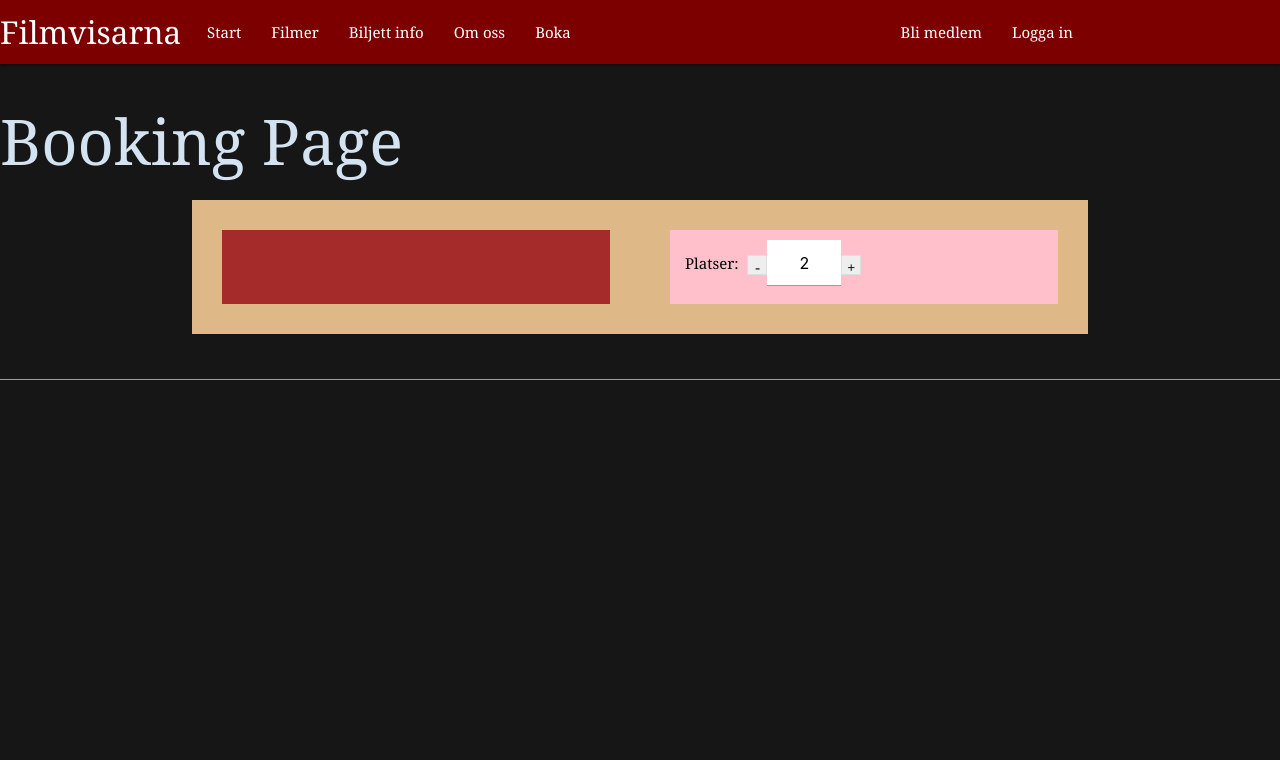
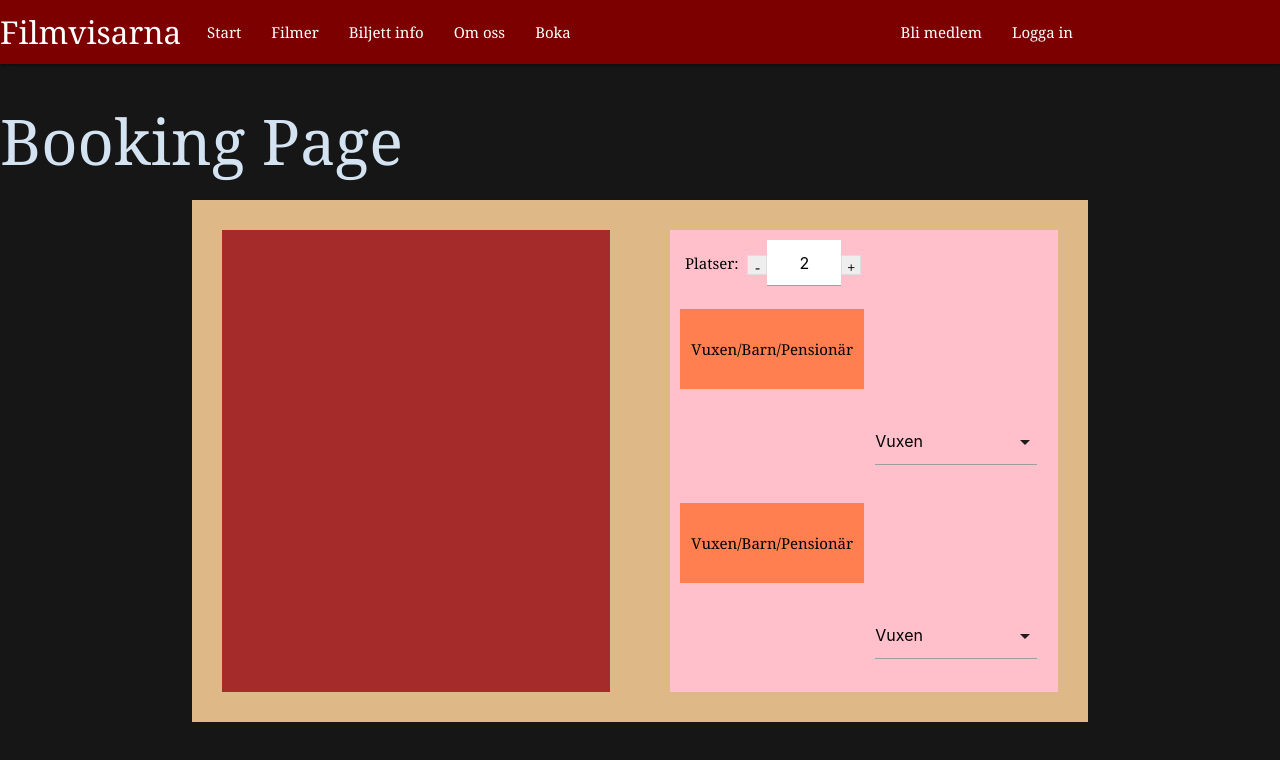
Before and after one commit to ali94160/filmvisarna-grupp3, a Vue app in the folder frontend/: page /booking in a window 1280 px wide. Shown: the top 760 px of the page. Built offline with nearby package versions, Linux system fonts and the light colour scheme; no server answers.

Commit message:
connected input to seats
pp w/ AT

```diff
--- a/frontend/src/views/Booking.vue
+++ b/frontend/src/views/Booking.vue
@@ -10,6 +10,9 @@
       <div class="value-button" v-on:click="decreaseValue">-</div>
       <input type="number" v-model="chosenSeats">
       <div class="value-button" v-on:click="increaseValue">+</div>
+
+      <BookingInput v-for="seat in chosenSeatsInput" :key="seat" />
+
     </div>
   </div>
         <input type="number" id="number" value="chosenSeats" />
@@ -36,6 +39,18 @@ export default {
     },
     increaseValue(){
       this.chosenSeats++;
+    }
+  },
+
+  computed:{
+    chosenSeatsInput(){
+      let array = [];
+      for(let seat = 0; seat < this.chosenSeats; seat++){
+        array.push(seat)
+        console.log("hello" + seat);
+      }
+      console.log(array);
+      return array
     }
   }
 
```
